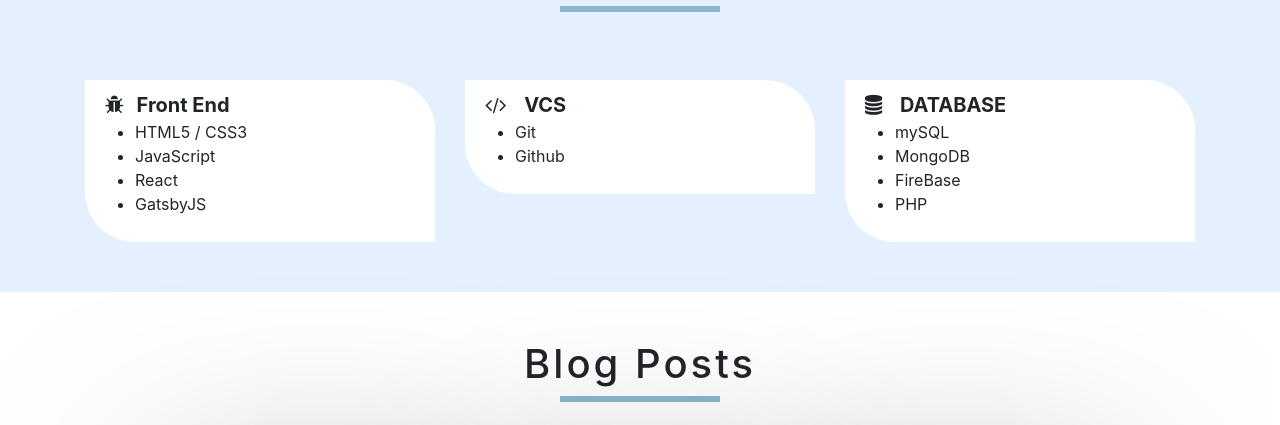
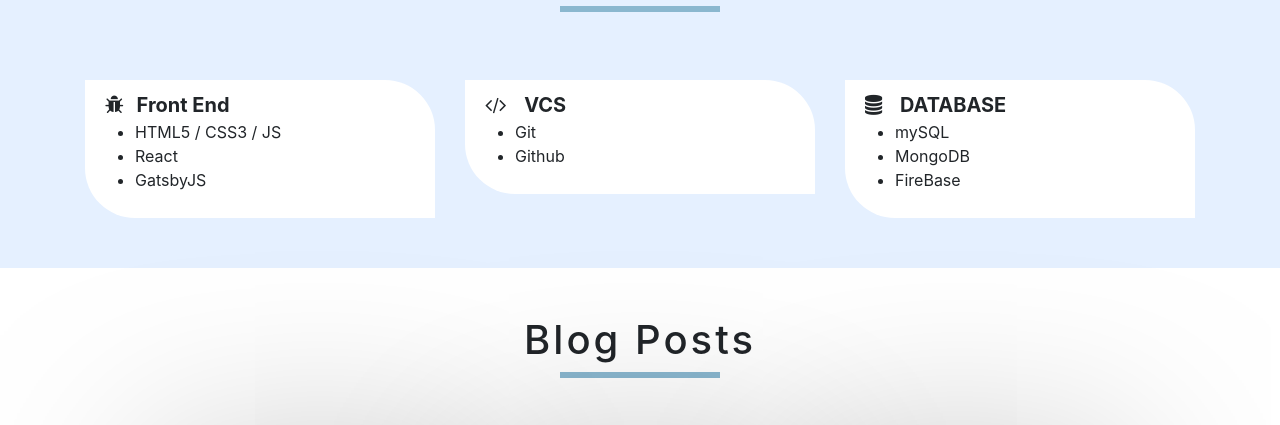
Before and after one commit to Swapnil-Sagar/MyPortfolioSite, a plain HTML site: page index.html in a window 1280 px wide. Shown: the part 4100-4525 px from the top of the page. Drawn offline with nearby package versions, Linux system fonts and the light colour scheme.

Commit message:
removed tools

```diff
--- a/index.html
+++ b/index.html
@@ -601,8 +601,7 @@
     <div class="services-box" id="service1">
       <i class="fa fa-bug"></i><span>Front End</span>
       <ul>
-        <li>HTML5 / CSS3</li>
-        <li>JavaScript</li>
+        <li>HTML5 / CSS3 / JS</li>
         <li>React</li>
         <li>GatsbyJS</li>
       </ul>
@@ -626,7 +625,6 @@
         <li>mySQL</li>
         <li>MongoDB</li>
         <li>FireBase</li>
-        <li>PHP</li>
       </ul>
 
     </div>
```
